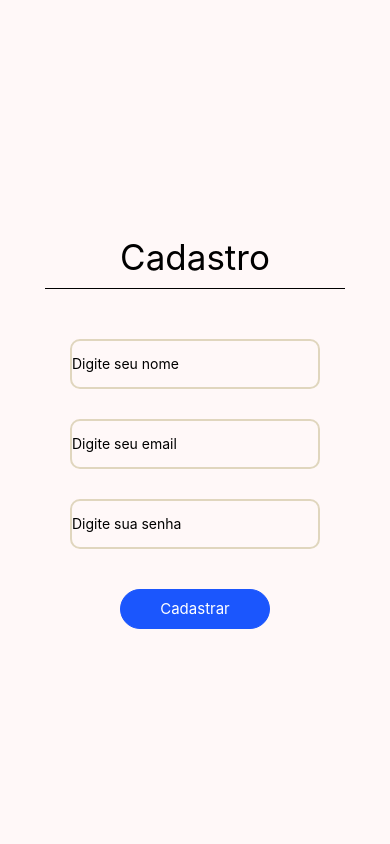
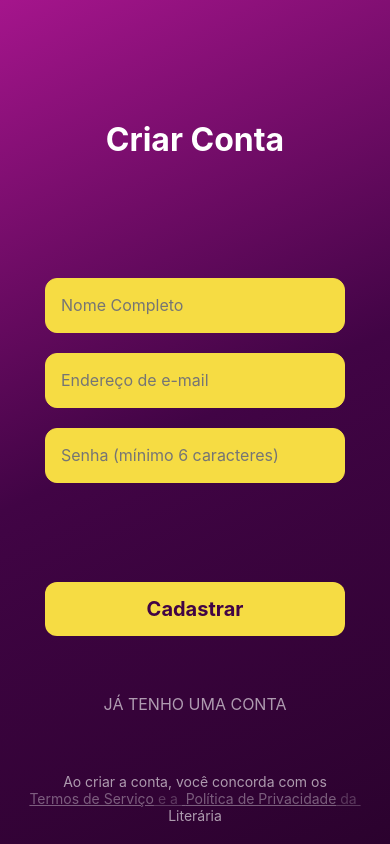
Before and after one commit to joaobroggine/literaria, a React Native app: screen /TelaCadastro in a window 390 px wide. Built offline with nearby package versions, Linux system fonts and the light colour scheme.

Commit message:
Feita 90% de toda a primeira parte do app.

```diff
--- a/package.json
+++ b/package.json
@@ -18,7 +18,10 @@
     "expo-status-bar": "~2.0.1",
     "react": "18.3.1",
     "react-native": "0.76.9",
-    "react-native-web": "~0.19.13"
+    "react-native-web": "~0.19.13",
+    "expo-splash-screen": "~0.29.24",
+    "expo-linear-gradient": "~14.0.2",
+    "react-native-reanimated": "~3.16.1"
   },
   "devDependencies": {
     "@babel/core": "^7.20.0"
--- a/src/telas/Cadastro.js
+++ b/src/telas/Cadastro.js
@@ -1,99 +1,166 @@
-import AsyncStorage from '@react-native-async-storage/async-storage'
-import { useNavigation } from '@react-navigation/native'
-import { StatusBar } from 'expo-status-bar'
-import React, { useState } from 'react'
-import { Alert, StyleSheet, Text, TextInput, TouchableOpacity, View } from 'react-native'
+import AsyncStorage from '@react-native-async-storage/async-storage';
+import { LinearGradient } from 'expo-linear-gradient';
+import { StatusBar } from 'expo-status-bar';
+import React, { useState } from 'react';
+import { Alert, Linking, StyleSheet, Text, TextInput, TouchableOpacity, View } from 'react-native';
 
-export default function Cadastro({navigation}) {
+export default function Cadastro({ navigation }) {
+  const [nome, setNome] = useState('');
+  const [email, setEmail] = useState('');
+  const [senha, setSenha] = useState('');
 
-    const [nome, setNome] = useState("")
-    const [email,setEmail] = useState("")
-    const [senha,setSenha] = useState("")
+  const emailRegex = /^[a-zA-Z0-9._%+-]+@[a-zA-Z0-9.-]+\.[a-zA-Z]{2,}$/;
 
-    const emailRegex = /^[a-zA-Z0-9._%+-]+@[a-zA-Z0-9.-]+\.[a-zA-Z]{2,}$/
+  const handleLink = () => Linking.openURL("https://github.com/joaobroggine/literaria")
 
   async function Salvar() {
-
     if (!nome || !email || !senha) {
-        Alert.alert("Insira as informações corretamente.", "Informações nulas ou incorretas não são registradas.")
-        return
+      Alert.alert('Insira as informações corretamente.', 'Todos os campos são obrigatórios.');
+      return;
     }
 
     if (!emailRegex.test(email)) {
-        Alert.alert("E-mail inválido.", "Há erros no formulário de e-mail.")
-        return
+      Alert.alert('E-mail inválido.', 'Por favor, insira um e-mail válido.');
+      return;
+    }
+
+    if (senha.length < 6) {
+      Alert.alert('Senha muito curta.', 'A senha deve ter pelo menos 6 caracteres.');
+      return;
     }
 
     try {
-        const dados = {nome, email, senha}
-        await AsyncStorage.setItem("usuario", JSON.stringify(dados))
-        Alert.alert("Sucesso", "Usuário cadastrado com sucesso!")
-        navigation.navigate("TelaInicial", {email, senha})
+      const dados = { nome, email, senha };
+      await AsyncStorage.setItem('usuario', JSON.stringify(dados));
+      Alert.alert('Sucesso', 'Usuário cadastrado com sucesso!');
+      navigation.navigate("TelaLogin", {email, senha})
     } catch (error) {
-        Alert.alert("Erro", "Usuário não conseguiu se cadastrar.")
+      Alert.alert('Erro', 'Não foi possível cadastrar o usuário.');
+      console.error('Erro ao cadastrar:', error);
     }
   }
 
   return (
-    <View style={styles.container}>
-        <Text style = {{fontSize: 35, borderBottomWidth: 1, paddingBottom: 10, width: 300, textAlign: 'center'}}
-        >Cadastro</Text>
-        <StatusBar style="auto" />
-          <View style = {{paddingVertical: 20}}>
-            <TextInput style={styles.input}
-            placeholder='Digite seu nome'
+    <LinearGradient
+      colors={['#A5158C', '#410445', '#2B022E']}
+      style={[styles.container]}
+      start={{ x: 0, y: 0 }}
+      end={{ x: 1, y: 1 }}
+      >
+      <Text style={styles.title}>Criar Conta</Text>
+      <StatusBar style="dark" />
+      <View style={styles.inputContainer}>
+        <TextInput
+          style={styles.input}
+          placeholder='Nome Completo'
           value={nome}
           onChangeText={(value) => setNome(value)}
+          placeholderTextColor="#757575"
         />
-            <TextInput style={styles.input}
-            placeholder='Digite seu email'
+        <TextInput
+          style={styles.input}
+          placeholder='Endereço de e-mail'
           value={email}
           onChangeText={(value) => setEmail(value)}
           keyboardType='email-address'
+          placeholderTextColor="#757575"
         />
-            <TextInput style={styles.input}
-            placeholder='Digite sua senha'
+        <TextInput
+          style={styles.input}
+          placeholder='Senha (mínimo 6 caracteres)'
           value={senha}
           onChangeText={(value) => setSenha(value)}
-            keyboardType='visible-password'
+          secureTextEntry={true}
+          placeholderTextColor="#757575"
         />
       </View>
-        <TouchableOpacity style={styles.button}
-        onPress={Salvar}>
-          <Text style = {{color: 'white', fontSize: 15}}>Cadastrar</Text>
+      <TouchableOpacity style={styles.buttonCadastrar} onPress={Salvar}>
+        <Text style={styles.buttonText}>Cadastrar</Text>
       </TouchableOpacity>
+      <TouchableOpacity onPress={() => navigation.navigate('TelaLogin')}>
+        <Text style={styles.secondaryButtonText}>JÁ TENHO UMA CONTA</Text>
+      </TouchableOpacity>
+      <View style={styles.termos}>
+      <Text style={styles.textContainer}>
+        Ao criar a conta, você concorda com os{' '}
+        <TouchableOpacity onPress={handleLink}>
+          <Text style={styles.linkText}>Termos de Serviço<Text style={styles.textContainer}> e a </Text> </Text>
+        </TouchableOpacity>
+        <TouchableOpacity onPress={handleLink}>
+          <Text style={styles.linkText}>Política de Privacidade<Text style={styles.textContainer}> da </Text></Text>
+        </TouchableOpacity>
+        {'Literária'}
+      </Text>
     </View>
-  )
+    </LinearGradient>
+  );
 }
 
 const styles = StyleSheet.create({
   container: {
     flex: 1,
-    backgroundColor: '#FFF8F8',
+    backgroundColor: '#F5F5F5',
     alignItems: 'center',
-    justifyContent: 'center',
-    paddingTop: 40
+    justifyContent: 'space-between',
+    padding: 20,
   },
-
+  title: {
+    fontSize: 32,
+    color: 'white',
+    marginTop: 100,
+    marginBottom: 40,
+    fontWeight: 'bold',
+  },
+  inputContainer: {
+    width: '100%',
+    maxWidth: 300,
+    paddingVertical: 20,
+  },
   input: {
-    height: 50,
-    width: 250,
-    backgroundColor: ' #E9DFC3',
-    borderWidth: 2,
-    borderColor: 'rgb(224, 214, 190)',
-    borderRadius: 10,
-    marginTop: 30,
+    height: 55,
+    backgroundColor: '#F6DC43',
+    borderWidth: 1,
+    borderColor: '#F6DC43',
+    borderRadius: 12,
+    paddingHorizontal: 15,
+    marginBottom: 20,
+    fontSize: 16,
+    color: '#212121',
+    elevation: 3
   },
-
-  button: {
-    marginVertical: 20,
-    backgroundColor: '#1B56FD',
-    width: 150,
-    height: 40,
-    justifyContent: 'center',
+  buttonCadastrar: {
+    backgroundColor: '#F6DC43',
+    borderRadius: 12,
+    paddingVertical: 15,
+    width: '100%',
+    maxWidth: 300,
     alignItems: 'center',
-    borderWidth: 1,
-    borderColor: '#1B56FD',
-    borderRadius: 20,
+    elevation: 3,
   },
-})
+  buttonText: {
+    color: '#410445',
+    fontSize: 20,
+    fontWeight: 'bold',
+  },
+  secondaryButtonText: {
+    color: 'white',
+    fontSize: 16,
+    textAlign: 'center',
+    opacity: 0.6,
+  },
+  termos: {
+    width: '100%',
+  },
+  textContainer: {
+    color: 'white',
+    opacity: 0.6,
+    textAlign: 'center',
+    fontSize: 14,
+    textDecorationLine: 'none',
+  },
+  linkText: {
+    color: 'white',
+    opacity: 0.6,
+    textDecorationLine: 'underline',
+  },
+});
--- a/src/telas/Login.js
+++ b/src/telas/Login.js
@@ -3,11 +3,10 @@ import { StatusBar } from 'expo-status-bar';
 import { useEffect, useState } from 'react';
 import { Alert, StyleSheet, Text, TextInput, TouchableOpacity, View } from 'react-native';
 
-export default function Login({navigation}) {
-
+export default function Login({ navigation }) {
   const [emailInput, setEmailInput] = useState('');
   const [senhaInput, setSenhaInput] = useState('');
-  const [usuario, setUsuario] = useState(null)
+  const [usuario, setUsuario] = useState(null);
 
   useEffect(() => {
     async function carregarUsuario() {
@@ -38,41 +37,44 @@ export default function Login({navigation}) {
 
   }
 
-
-
   return (
     <View style={styles.container}>
-      <Text style={styles.title}>Literária</Text>
-      <StatusBar style="auto" />
-      <TextInput style={styles.input}
+      <Text style={styles.logo}>Literária</Text>
+      <StatusBar style="dark" />
+      <View style={styles.inputContainer}>
+        <TextInput
+          style={styles.input}
           placeholder='Endereço de e-mail'
           value={emailInput}
           onChangeText={setEmailInput}
           keyboardType="email-address"
-      />
-      <TextInput style={styles.input}
+          placeholderTextColor="#757575"
+        />
+        <TextInput
+          style={styles.input}
           placeholder='Senha'
           value={senhaInput}
           onChangeText={setSenhaInput}
-      />
-      <View style={styles.escolha}>
-          <TouchableOpacity style={styles.button}
-            onPress={VerificarUsuario} >
-            <Text style = {{color: 'white', fontSize: 15}}>Entrar</Text>
-          </TouchableOpacity>
-          <View style={styles.cadastro}>
-            <TouchableOpacity style={styles.button}
-            onPress={() => navigation.navigate("TelaCadastro")}>
-                <Text style = {{color: 'white', fontSize: 15}}>Cadastre-se</Text>
-            </TouchableOpacity>
-          </View>
+          secureTextEntry={true}
+          placeholderTextColor="#757575"
+        />
       </View>
-      <View style= {styles.esqueci}>
-          <Text>
-            Esqueceu sua senha? <Text onPress={() => navigation.navigate("TelaRedefinirSenha")}
-                                      style={{color: '#7eaaff'}}
-                                >Clique aqui!</Text>
+      <TouchableOpacity style={styles.buttonEntrar} onPress={VerificarUsuario}>
+        <Text style={styles.buttonText}>Entrar</Text>
+      </TouchableOpacity>
+      <View style={styles.footer}>
+        <Text style={styles.footerText}>
+          Não tem uma conta?{' '}
+          <Text onPress={() => navigation.navigate("TelaCadastro")} style={styles.linkText}>
+            Cadastre-se
           </Text>
+        </Text>
+        <Text style={styles.footerText}>
+          Esqueceu sua senha?{' '}
+          <Text onPress={() => navigation.navigate("TelaRedefinirSenha")} style={styles.linkText}>
+            Clique aqui!
+          </Text>
+        </Text>
       </View>
     </View>
   );
@@ -81,49 +83,57 @@ export default function Login({navigation}) {
 const styles = StyleSheet.create({
   container: {
     flex: 1,
-    backgroundColor: '#FFF8F8',
+    backgroundColor: '#F5F5F5',
     alignItems: 'center',
     justifyContent: 'center',
-    paddingTop: 70
+    padding: 20,
   },
-
-  title: {
-    fontSize: 20,
-    fontFamily: 'Poppins-Medium'
+  logo: {
+    fontSize: 36,
+    color: '#2C3E50',
+    marginBottom: 40,
   },
-
+  inputContainer: {
+    width: '100%',
+    maxWidth: 300,
+  },
   input: {
+    height: 55,
+    backgroundColor: '#FFFFFF',
+    borderWidth: 1,
+    borderColor: '#E0E0E0',
+    borderRadius: 12,
+    paddingHorizontal: 15,
+    marginBottom: 20,
+    fontSize: 16,
+    color: '#212121',
+  },
+  buttonEntrar: {
+    backgroundColor: '#3498DB',
+    width: '100%',
+    maxWidth: 300,
     height: 50,
-    width: 250,
-    backgroundColor: ' #E9DFC3',
-    borderWidth: 2,
-    borderColor: 'rgb(224, 214, 190)',
-    borderRadius: 10,
-    marginTop: 30,
-  },
-
-  escolha: {
-    marginTop: 10
-  },
-
-  button: {
-    marginVertical: 20,
-    backgroundColor: '#1B56FD',
-    width: 150,
-    height: 40,
     justifyContent: 'center',
     alignItems: 'center',
-    borderWidth: 1,
-    borderColor: '#1B56FD',
-    borderRadius: 20,
+    borderRadius: 12,
+    marginTop: 20,
+    elevation: 3,
   },
-
-  cadastro: {
-    borderTopWidth: 1,
-    borderColor: 'gray',
+  buttonText: {
+    color: '#FFFFFF',
+    fontSize: 18,
   },
-
-  esqueci: {
-    top: 100,
-  }
+  footer: {
+    marginTop: 30,
+    alignItems: 'center',
+  },
+  footerText: {
+    fontSize: 14,
+    color: '#757575',
+    marginBottom: 10,
+  },
+  linkText: {
+    color: '#3498DB',
+    fontWeight: 'bold',
+  },
 });
--- a/src/telas/TelaInicial.js
+++ b/src/telas/TelaInicial.js
@@ -1,73 +1,130 @@
-import React from 'react'
-import { Image, StyleSheet, Text, TouchableOpacity, View } from 'react-native'
+import React, { use, useEffect } from 'react';
+import { Image, StyleSheet, Text, TouchableOpacity, View } from 'react-native';
+import { LinearGradient } from 'expo-linear-gradient';
+import Animated, { Easing, useAnimatedStyle, useSharedValue, withRepeat, withTiming } from 'react-native-reanimated';
 
-export default function TelaInicial({navigation}) {
+export default function TelaInicial({ navigation }) {
+
+  const gradientStartX = useSharedValue(0)
+  const gradientStartY = useSharedValue(0)
+  const gradientEndX = useSharedValue(1)
+  const gradientEndY = useSharedValue(1)
+
+  useEffect(() => {
+    gradientStartX.value = withRepeat(withTiming(1, { duration: 5000, easing: Easing.linear }), -1, true);
+    gradientStartY.value = withRepeat(withTiming(1, { duration: 6000, easing: Easing.linear }), -1, true);
+    gradientEndX.value = withRepeat(withTiming(0, { duration: 5500, easing: Easing.linear }), -1, true);
+    gradientEndY.value = withRepeat(withTiming(0, { duration: 6500, easing: Easing.linear }), -1, true);
+  })
+
+  const animatedGradientStyle = useAnimatedStyle(() => ({
+    start: { x: gradientStartX.value, y: gradientStartY.value},
+    end: { x: gradientEndX.value, y: gradientEndY.value}
+  }))
+
   return (
-    <View style={styles.container}>
+    <Animated.View style={[styles.container]} >
+      <LinearGradient
+        colors={['#A5158C', '#410445', '#2B022E']}
+        style={[styles.linearGradient]}
+        start={{ x: 0, y: 0 }}
+        end={{ x: 1, y: 1 }}
+      >
+      <View style={styles.imageContainer}>
         <Image
-          source={require('../../assets/images/people.png')}
-          style={{ width: 300, height: 300 }}
+          source={require('../../assets/images/poster.png')}
+          style={styles.image}
+          resizeMode="contain"
         />
-        <Text style={styles.text}>
-          Organize seus estudos, acompanhe seu progresso e alcance seus objetivos de forma inteligente e eficiente.
+      </View>
+      <View style={styles.textContainer}>
+        <Text style={styles.title}>
+          Organize seus estudos e alcance seus objetivos!
         </Text>
+        <Text style={styles.subtitle}>
+          Acompanhe seu progresso de forma inteligente e eficiente.
+        </Text>
+      </View>
       <View style={styles.buttonArea}>
         <TouchableOpacity
-          style={styles.button}
-          onPress={() => navigation.navigate("TelaCadastro")}
+          style={styles.primaryButton}
+          onPress={() => navigation.navigate('TelaCadastro')}
         >
-            <Text style={styles.text2}>INGRESSAR</Text>
+          <Text style={styles.primaryButtonText}>COMEÇAR AGORA</Text>
         </TouchableOpacity>
-          <TouchableOpacity
-          onPress={() => navigation.navigate("TelaLogin")}
-          >
-            <Text style={styles.text3}>EU JÁ TENHO UMA CONTA</Text>
+        <TouchableOpacity onPress={() => navigation.navigate('TelaLogin')}>
+          <Text style={styles.secondaryButtonText}>JÁ TENHO UMA CONTA</Text>
         </TouchableOpacity>
       </View>
-    </View>
-  )
+      </LinearGradient>
+    </Animated.View>
+  );
 }
 
 const styles = StyleSheet.create({
   container: {
     flex: 1,
-    backgroundColor: '#410445',
+  },
+  linearGradient: {
+    flex: 1,
     alignItems: 'center',
-    justifyContent: 'flex-end',
-    padding: 10
+    justifyContent: 'space-around',
+    paddingHorizontal: 30,
   },
-  text: {
+  imageContainer: {
+    flex: 2,
+    justifyContent: 'center',
+    alignItems: 'center',
+    paddingTop: 50
+  },
+  image: {
+    width: 450,
+    height: undefined,
+    aspectRatio: 1,
+  },
+  textContainer: {
+    flex: 1,
+    justifyContent: 'center',
+    alignItems: 'center',
+  },
+  title: {
+    color: '#F6DC43',
+    fontSize: 28,
+    textAlign: 'center',
+    marginBottom: 10,
+    fontWeight: 'bold',
+  },
+  subtitle: {
     color: 'white',
-    fontSize: 25,
+    fontSize: 18,
     textAlign: 'center',
-    paddingTop: 10
-  },
-  text2: {
-    color: '#F6DC43',
-    fontSize: 20,
-    fontFamily: 'Poppins',
-    textAlign: 'center',
-    padding: 10
-  },
-  text3: {
-    color: '#F6DC43',
-    fontSize: 15,
-    textAlign: 'center',
-    marginTop: 20
+    opacity: 0.8,
   },
   buttonArea: {
-    marginTop: 50,
-    marginVertical: 50,
-    marginTop: 100
+    flex: 1,
+    justifyContent: 'flex-end',
+    alignItems: 'center',
+    marginBottom: 50,
+    width: '100%',
   },
-
-  button: {
-    backgroundColor: '#A5158C',
-    borderWidth: 1,
-    borderColor: '#410445',
-    borderRadius: 10,
-    width: 320,
+  primaryButton: {
+    backgroundColor: '#F6DC43',
+    borderRadius: 12,
+    paddingVertical: 15,
+    width: '100%',
     alignItems: 'center',
-    justifyContent: 'center'
-  }
-})
+    marginBottom: 20,
+    elevation: 3,
+  },
+  primaryButtonText: {
+    color: '#410445',
+    fontSize: 20,
+    fontWeight: 'bold',
+  },
+  secondaryButtonText: {
+    color: 'white',
+    fontSize: 16,
+    textAlign: 'center',
+    opacity: 0.6,
+  },
+});
```
Also changed, not shown: assets/images/poster.png (added), 1 other file (tests, documents, lock files or other folders). Lines whose indentation alone changed are shown as unchanged.
